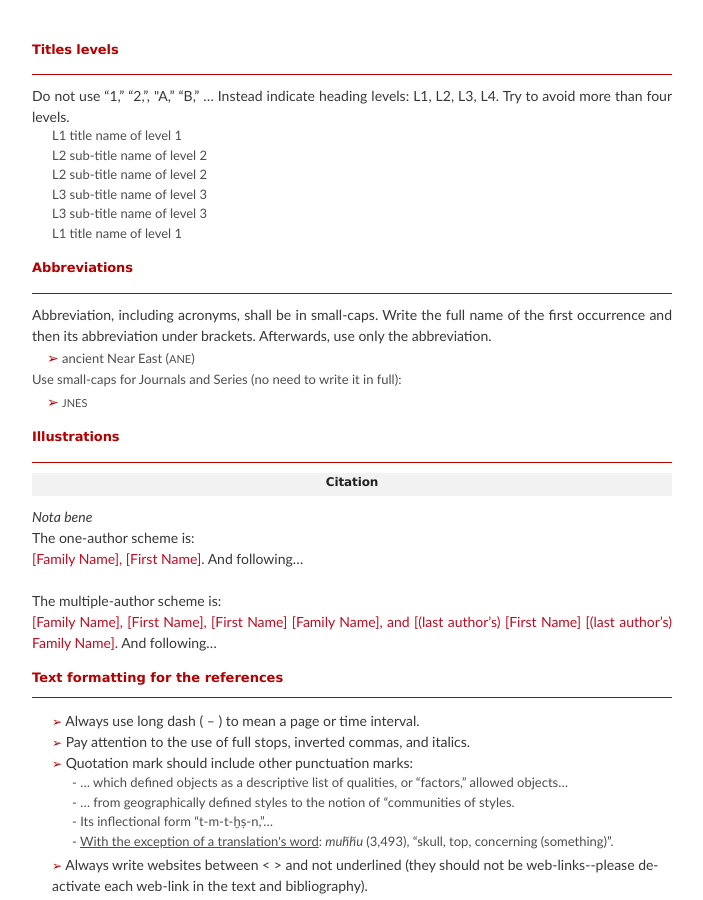
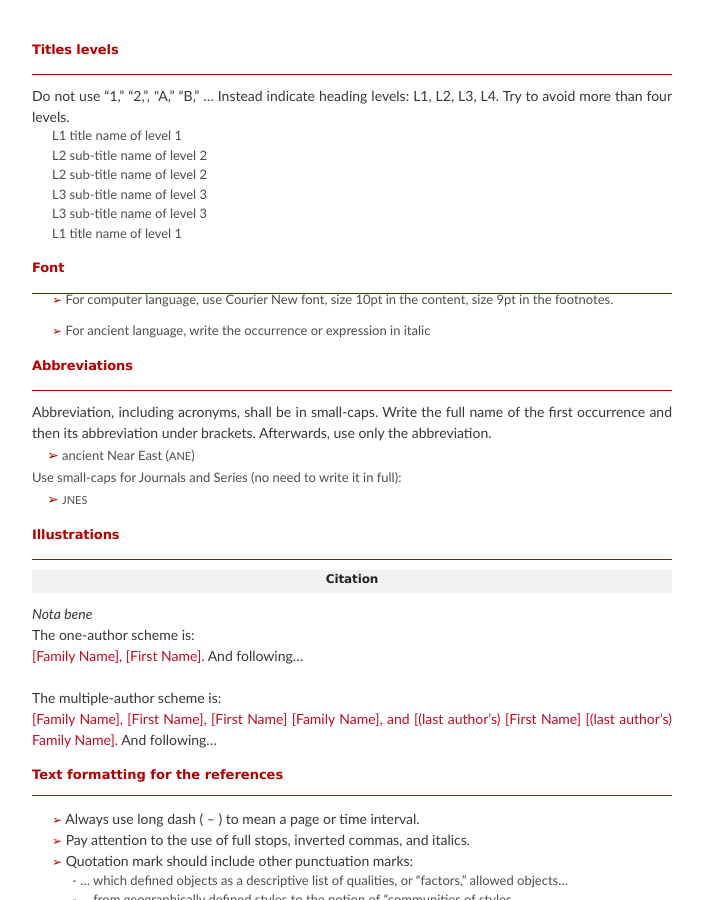
Before and after one commit to vbigot-juloux/ane-research-humanities, a Jekyll site: the page built from docs/Guidelines.md, in a window 1280 px wide and 900 px high, scrolled down 476 px. Shown: the whole window, without its empty margins (288-991 px from the left). Built offline with Jekyll 4.4.1, drawn with Linux system fonts in a browser that asks for light colours; the repository's description, which GitHub fills in, is left out.

Commit message:
Update Guidelines.md

```diff
--- a/docs/Guidelines.md
+++ b/docs/Guidelines.md
@@ -30,6 +30,13 @@ layout: default
     </ul>
   </li>
   <li style="margin-top: -15px">L1 title name of level 1</li>
+  </ul>
+
+<h3 style="color:#b30000;">Font</h3>
+<hr style="height:0; margin:0; background:transparent; border-bottom:0.5px solid #b30000;" />
+<ul style="list-style-type: none; font-size: 13px; color: #4d4d4d; margin-top: -16px">
+  <li style="margin-top: 12px"><span style="color:#b30000; font-size: 12px;">&#x27A2;</span> For computer language, use Courier New font, size 10pt in the content, size 9pt in the footnotes.</li>
+  <li style="margin-top: 12px"><span style="color:#b30000; font-size: 12px;">&#x27A2;</span> For ancient language, write the occurrence or expression in italic</li>
   </ul>
 
 <h3 style="color:#b30000;">Abbreviations</h3>
```
